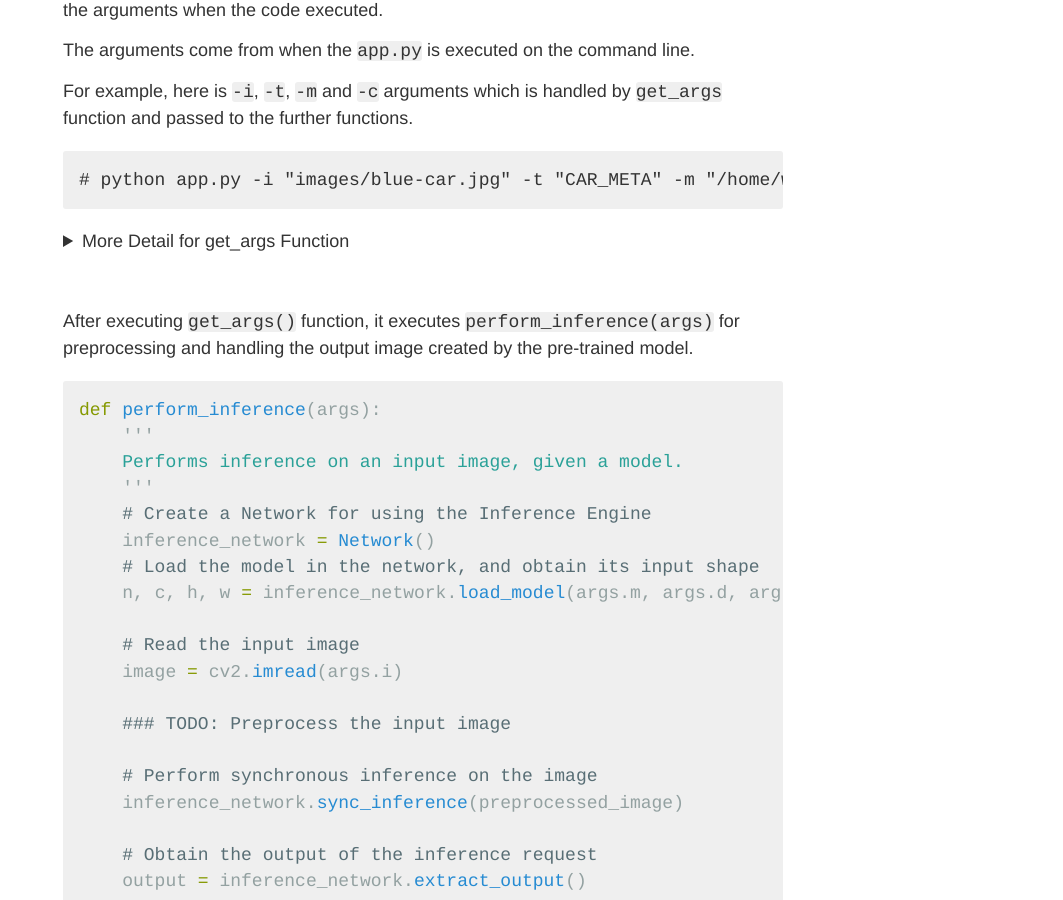
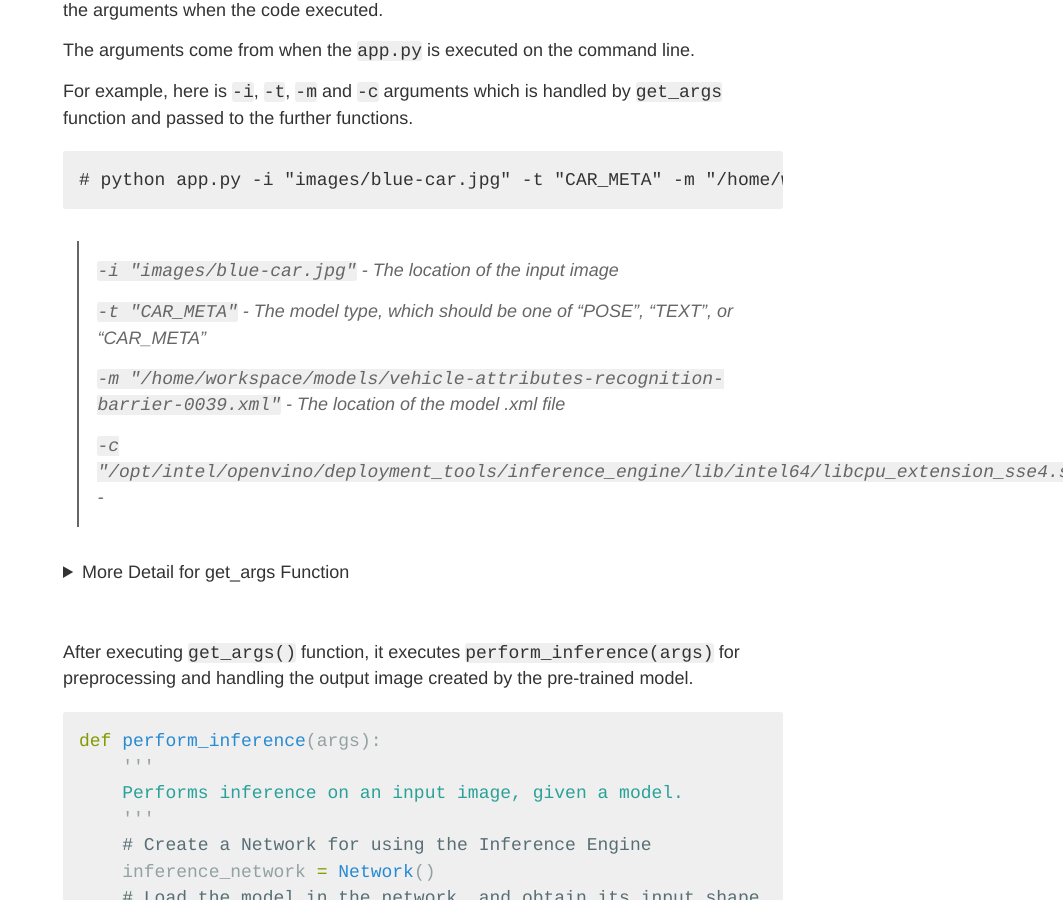
Before and after one commit to yamatokataoka/blog2, a Jekyll site: the page built from _posts/2019-12-25-intel-edge-ai-fundamentals-course.md, in a window 1280 px wide and 900 px high, scrolled down 22569 px. Shown: the whole window, without its empty margins (217-1280 px from the left). Built offline with Jekyll 4.4.1, drawn with Linux system fonts in a browser that asks for light colours.

Commit message:
Add code explanation

````diff
--- a/_posts/2019-12-25-intel-edge-ai-fundamentals-course.md
+++ b/_posts/2019-12-25-intel-edge-ai-fundamentals-course.md
@@ -1120,6 +1120,14 @@ For example, here is `-i`, `-t`, `-m` and `-c` arguments which is handled by `ge
 ```
 # python app.py -i "images/blue-car.jpg" -t "CAR_META" -m "/home/workspace/models/vehicle-attributes-recognition-barrier-0039.xml" -c "/opt/intel/openvino/deployment_tools/inference_engine/lib/intel64/libcpu_extension_sse4.so"
 ```
+
+> `-i "images/blue-car.jpg"` - The location of the input image
+>
+> `-t "CAR_META"` - The model type, which should be one of "POSE", "TEXT", or "CAR_META"
+>
+> `-m "/home/workspace/models/vehicle-attributes-recognition-barrier-0039.xml"` - The location of the model .xml file
+>
+> `-c "/opt/intel/openvino/deployment_tools/inference_engine/lib/intel64/libcpu_extension_sse4.so"` -
 
 {::options parse_block_html="true" /}
 
````
